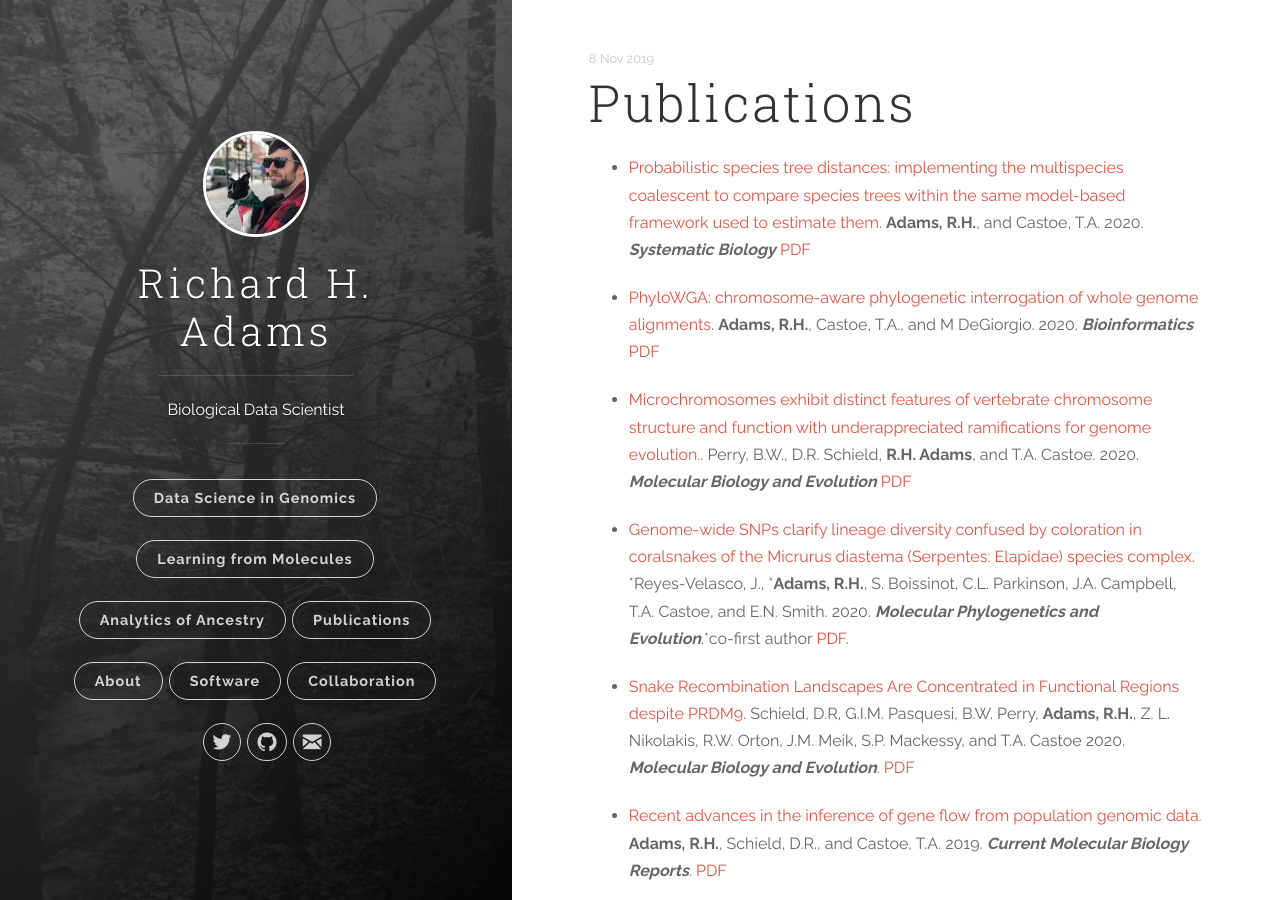
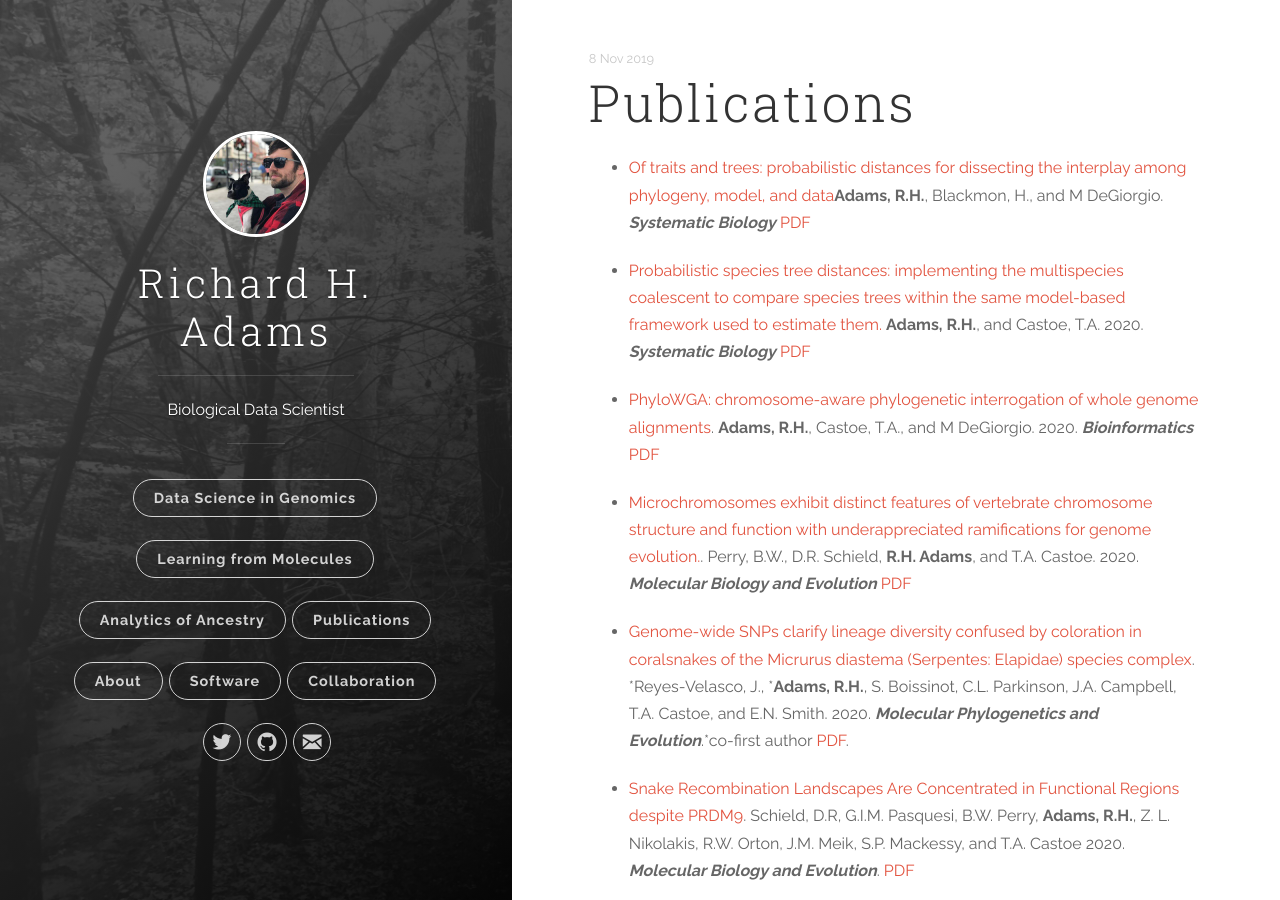
Before and after one commit to rhaTESTrha/Research, a Jekyll site: the page built from _posts/2019-11-08-publications.markdown, in a window 1280 px wide and 900 px high. Built offline with Jekyll 4.4.1, drawn with Linux system fonts in a browser that asks for light colours.

Commit message:
Update 2019-11-08-publications.markdown

```diff
--- a/_posts/2019-11-08-publications.markdown
+++ b/_posts/2019-11-08-publications.markdown
@@ -4,7 +4,8 @@ date:   2019-11-08 15:04:23
 categories: [jekyll]
 ---
 
-
+* [Of traits and trees: probabilistic distances for dissecting the interplay among phylogeny, model, and data](https://academic.oup.com/sysbio/advance-article/doi/10.1093/sysbio/syab009/6136195?searchresult=1)__Adams, R.H.__, Blackmon, H., and M DeGiorgio. ___Systematic Biology___
+[PDF](assets/SysBio_2020a.pdf)
 
 * [Probabilistic species tree distances: implementing the multispecies coalescent to compare species trees within the same model-based framework used to estimate them. ](https://academic.oup.com/sysbio/article/69/1/194/5488962)__Adams, R.H.__, and Castoe, T.A. 2020. ___Systematic Biology___
 [PDF](assets/SysBio_2020a.pdf)
```
